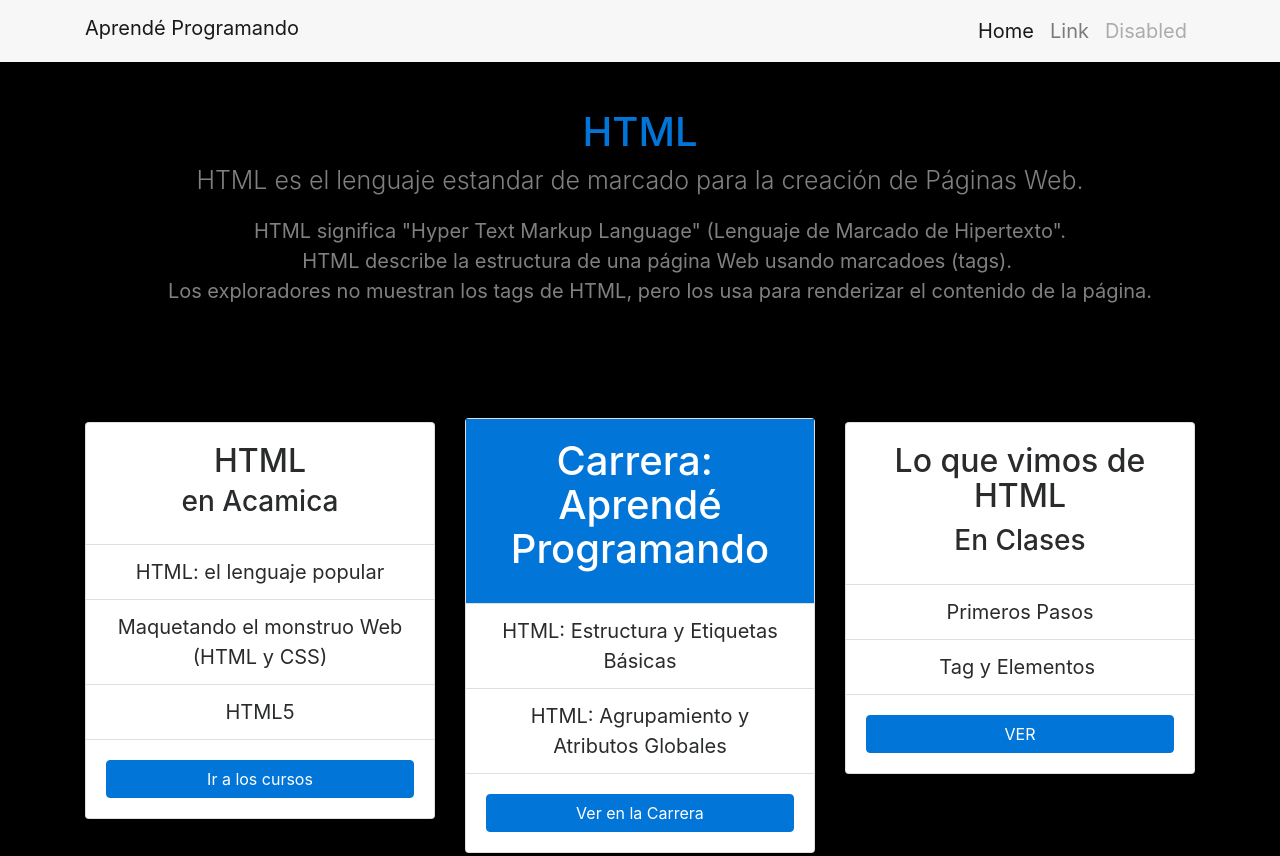
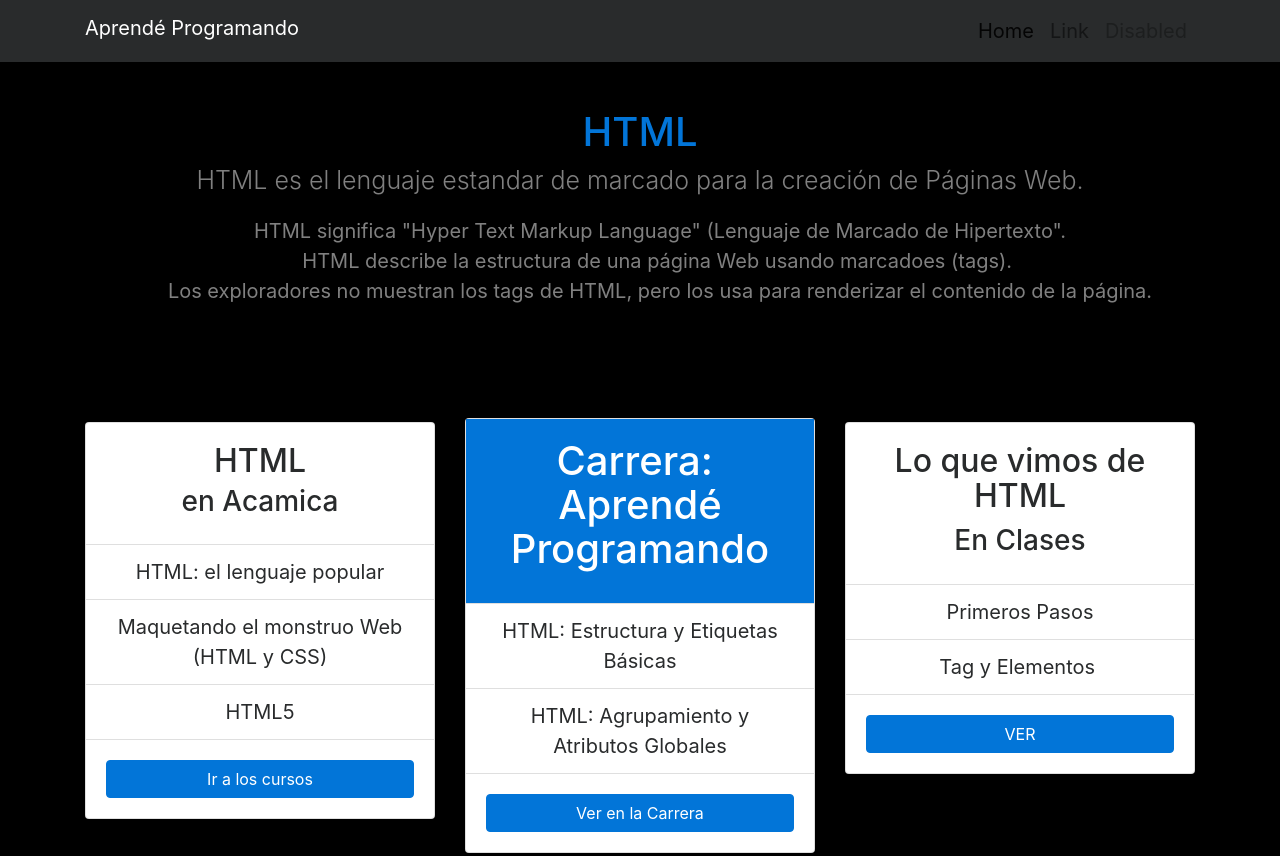
Before and after one commit to PandaNemessis/GuiaAP, a plain HTML site: page html.html in a window 1280 px wide. Shown: the top 856 px of the page. Drawn offline with nearby package versions, Linux system fonts and the light colour scheme.

Commit message:
modig del encabezado de la pag de html

```diff
--- a/html.html
+++ b/html.html
@@ -9,13 +9,14 @@
 </head>
 
 <body>
-  <nav class="navbar navbar-expand-md navbar-light bg-faded">
-    <div class="container"> <a class="navbar-brand" href="#">Aprendé Programando</a> <button class="navbar-toggler navbar-toggler-right" type="button" data-toggle="collapse" data-target="#navbarSupportedContent" aria-controls="navbarSupportedContent" aria-expanded="false" aria-label="Toggle navigation">
+  <nav class="navbar navbar-expand-md navbar-light bg-inverse">
+    <div class="container"> <a class="navbar-brand text-white" href="#">Aprendé Programando</a> <button class="navbar-toggler navbar-toggler-right" type="button" data-toggle="collapse" data-target="#navbarSupportedContent" aria-controls="navbarSupportedContent" aria-expanded="false"
+        aria-label="Toggle navigation">
                   <span class="navbar-toggler-icon"></span>
                </button>
       <div class="collapse navbar-collapse justify-content-end" id="navbarSupportedContent">
         <ul class="navbar-nav ">
-          <li class="nav-item active"> <a class="nav-link" href="#">Home</a> </li>
+          <li class="nav-item active"> <a class="nav-link" href="guia.html">Home</a> </li>
           <li class="nav-item"> <a class="nav-link" href="#">Link</a> </li>
           <li class="nav-item"> <a class="nav-link disabled" href="#">Disabled</a> </li>
         </ul>
```
